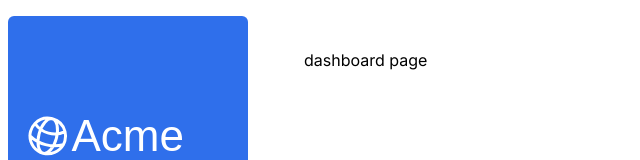
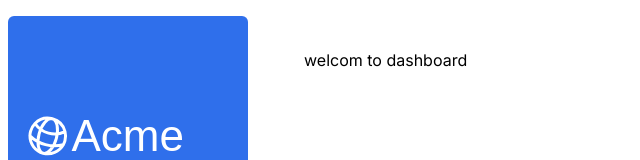
Before and after one commit to teresajane0/nextjs-dashboard, a Next.js app: page /dashboard in a window 1280 px wide. Shown: the top 160 px of the page, without its empty margins (0-640 px from the left). Built offline with nearby package versions, Linux system fonts and the light colour scheme; a web font is replaced by a local one.

Commit message:
remove s

```diff
--- a/app/dashboard/invoices/page.tsx
+++ b/app/dashboard/invoices/page.tsx
@@ -1,3 +1,3 @@
 export default function Page() {
-    return <p>customer Page</p>
+    return <p>invoices Page</p>
 }
--- a/app/dashboard/page.tsx
+++ b/app/dashboard/page.tsx
@@ -1,4 +1,4 @@
 export default function Info() {
-return <p>dashboard page</p>;
+return <p>welcom to dashboard</p>;
 
 }
```
Also changed, not shown: app/ui/customers/table.tsx (+5 -6 lines).
